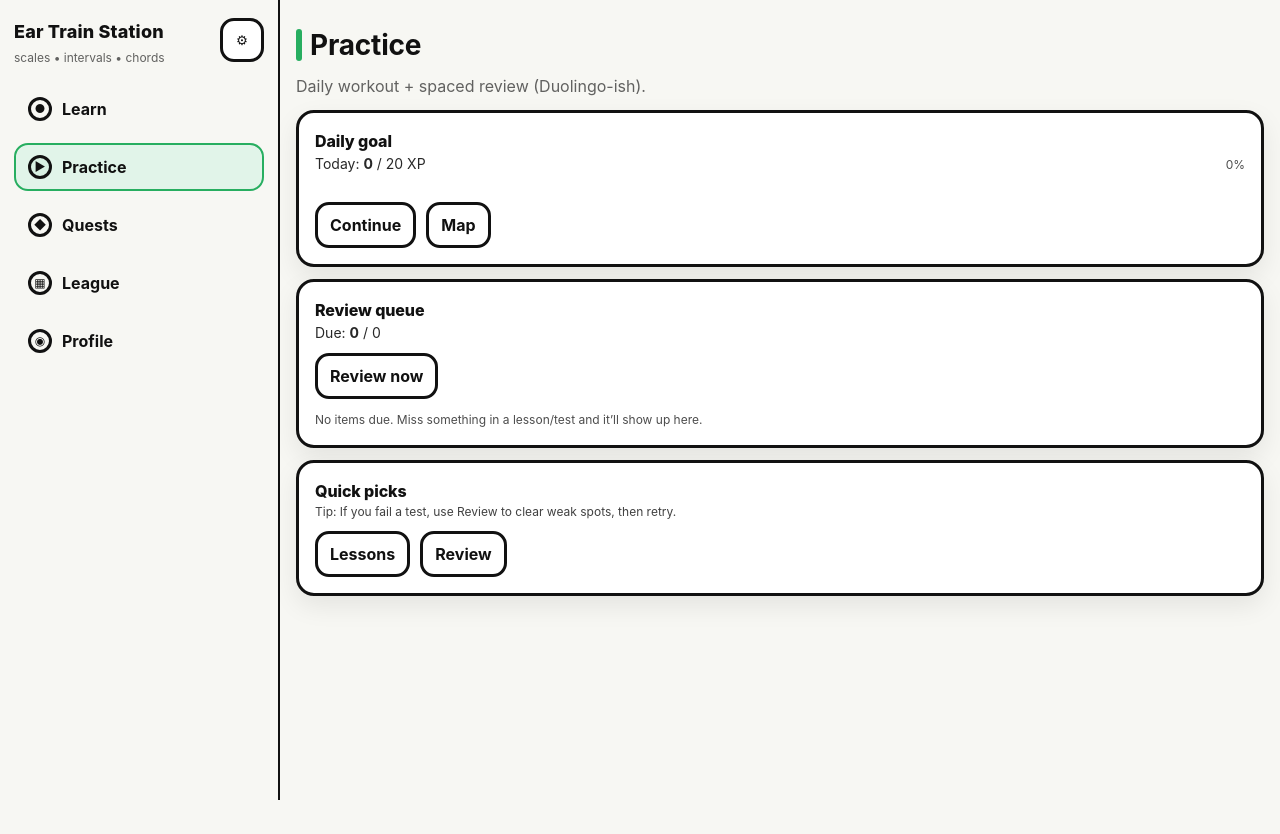
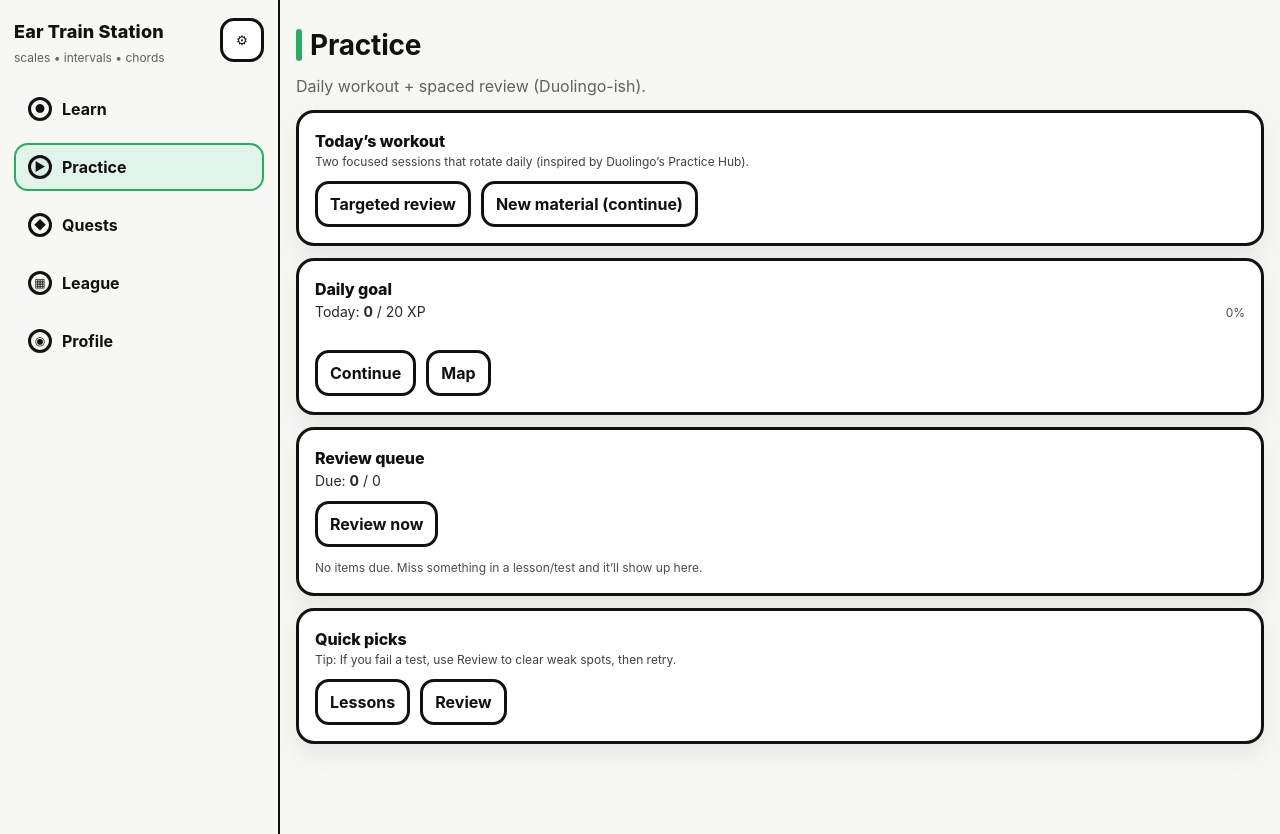
Before and after one commit to wpwcbc/ear-train-station, a React (Vite) app: page /practice in a window 1280 px wide. Before the commit the page ends 800 px from the top, so only its background shows below. Built offline with nearby package versions, Linux system fonts and the light colour scheme.

Commit message:
Practice hub: add Today’s workout rotating sessions

```diff
--- a/src/pages/PracticePage.tsx
+++ b/src/pages/PracticePage.tsx
@@ -15,6 +15,14 @@ function msToHuman(ms: number): string {
   if (h < 48) return `${h}h`;
   const d = Math.round(h / 24);
   return `${d}d`;
+}
+
+function localDayKey(ts = Date.now()): string {
+  const d = new Date(ts);
+  const yyyy = d.getFullYear();
+  const mm = String(d.getMonth() + 1).padStart(2, '0');
+  const dd = String(d.getDate()).padStart(2, '0');
+  return `${yyyy}-${mm}-${dd}`;
 }
 
 export function PracticePage({ progress }: { progress: Progress }) {
@@ -54,6 +62,38 @@ export function PracticePage({ progress }: { progress: Progress }) {
     <div className="page">
       <h1 className="h1">Practice</h1>
       <p className="sub">Daily workout + spaced review (Duolingo-ish).</p>
+
+      <div className="card" style={{ marginTop: 12 }}>
+        <h2 className="h2">Today’s workout</h2>
+        <div style={{ fontSize: 12, opacity: 0.8 }}>
+          Two focused sessions that rotate daily (inspired by Duolingo’s Practice Hub).
+        </div>
+
+        {(() => {
+          const dayKey = localDayKey();
+          const topDueStation = stationDueCounts[0]?.id ?? null;
+
+          // Deterministic-ish daily rotation: alternate the “top due station” suggestion
+          // with a general review, so it doesn’t feel stuck forever.
+          const rotate = (Number(dayKey.replaceAll('-', '')) || 0) % 2;
+          const reviewTo = topDueStation && rotate === 0 ? `/review?station=${topDueStation}` : '/review';
+          const reviewLabel = topDueStation && rotate === 0 ? `Targeted review (${topDueStation})` : 'Targeted review';
+
+          const newLabel = continueId ? 'New material (continue)' : 'New material (pick a section)';
+          const newTo = continueId ? `/lesson/${continueId}` : '/learn';
+
+          return (
+            <div style={{ marginTop: 10, display: 'flex', gap: 10, flexWrap: 'wrap' }}>
+              <Link className="linkBtn" to={reviewTo} state={{ exitTo: '/practice' }} title={dayKey}>
+                {reviewLabel}
+              </Link>
+              <Link className="linkBtn" to={newTo} state={{ exitTo: '/practice' }}>
+                {newLabel}
+              </Link>
+            </div>
+          );
+        })()}
+      </div>
 
       <div className="card" style={{ marginTop: 12 }}>
         <h2 className="h2">Daily goal</h2>
```
